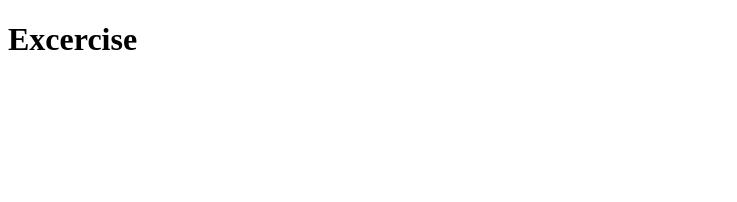
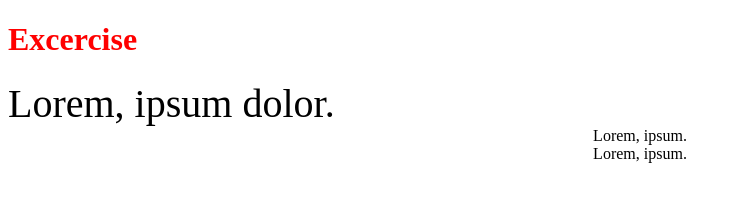
Before and after one commit to shaadAli001/KG-CSS, a plain HTML site: page LEVEL-1/Excercie/index.html in a window 1280 px wide. Shown: the whole page, without its empty margins (0-737 px from the left). Drawn offline with Linux system fonts and the light colour scheme.

Commit message:
Lvl-1 Complete

```diff
--- a/LEVEL-1/Excercie/index.html
+++ b/LEVEL-1/Excercie/index.html
@@ -1,11 +1,22 @@
 <!DOCTYPE html>
 <html lang="en">
-<head>
-    <meta charset="UTF-8">
-    <meta name="viewport" content="width=device-width, initial-scale=1.0">
+  <head>
+    <meta charset="UTF-8" />
+    <meta name="viewport" content="width=device-width, initial-scale=1.0" />
+    <link rel="stylesheet" href="style.css" />
     <title>Document</title>
-</head>
-<body>
+  </head>
+  <body>
     <h1>Excercise</h1>
-</body>
+
+    <div id="heading">Lorem, ipsum dolor.</div>
+
+    <div id="first">
+      <div>Lorem, ipsum.</div>
+    </div>
+
+    <div id="second">
+      <div>Lorem, ipsum.</div>
+    </div>
+  </body>
 </html>
--- a/LEVEL-1/Excercie/style.css
+++ b/LEVEL-1/Excercie/style.css
@@ -1,3 +1,10 @@
 h1{
-    color: blue;
+    color: red;
 }
+/* Heading Style */
+#heading{
+    font-size: 40px;
+}
+#first, #second{
+    text-align: center;
+}
```
